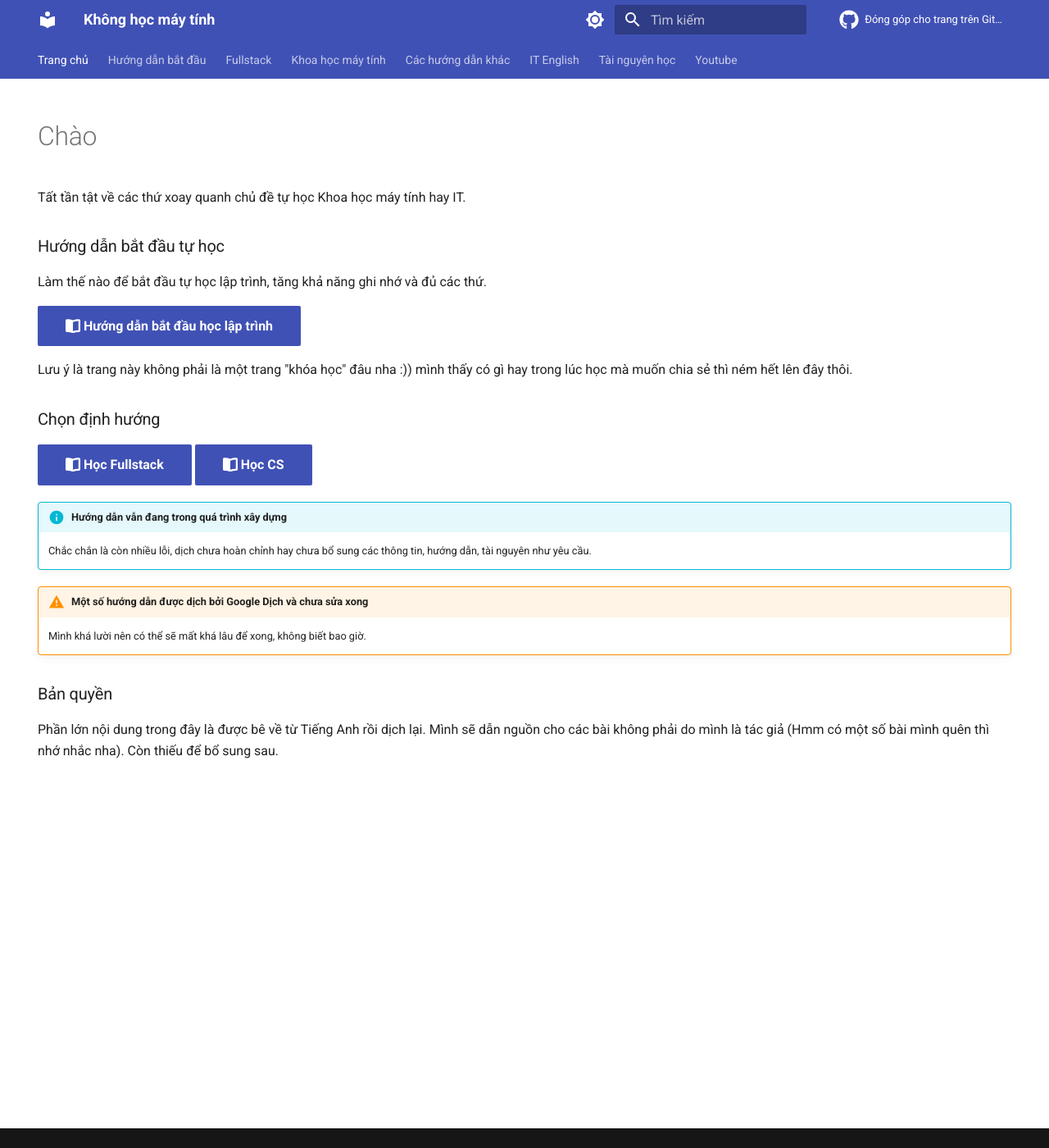
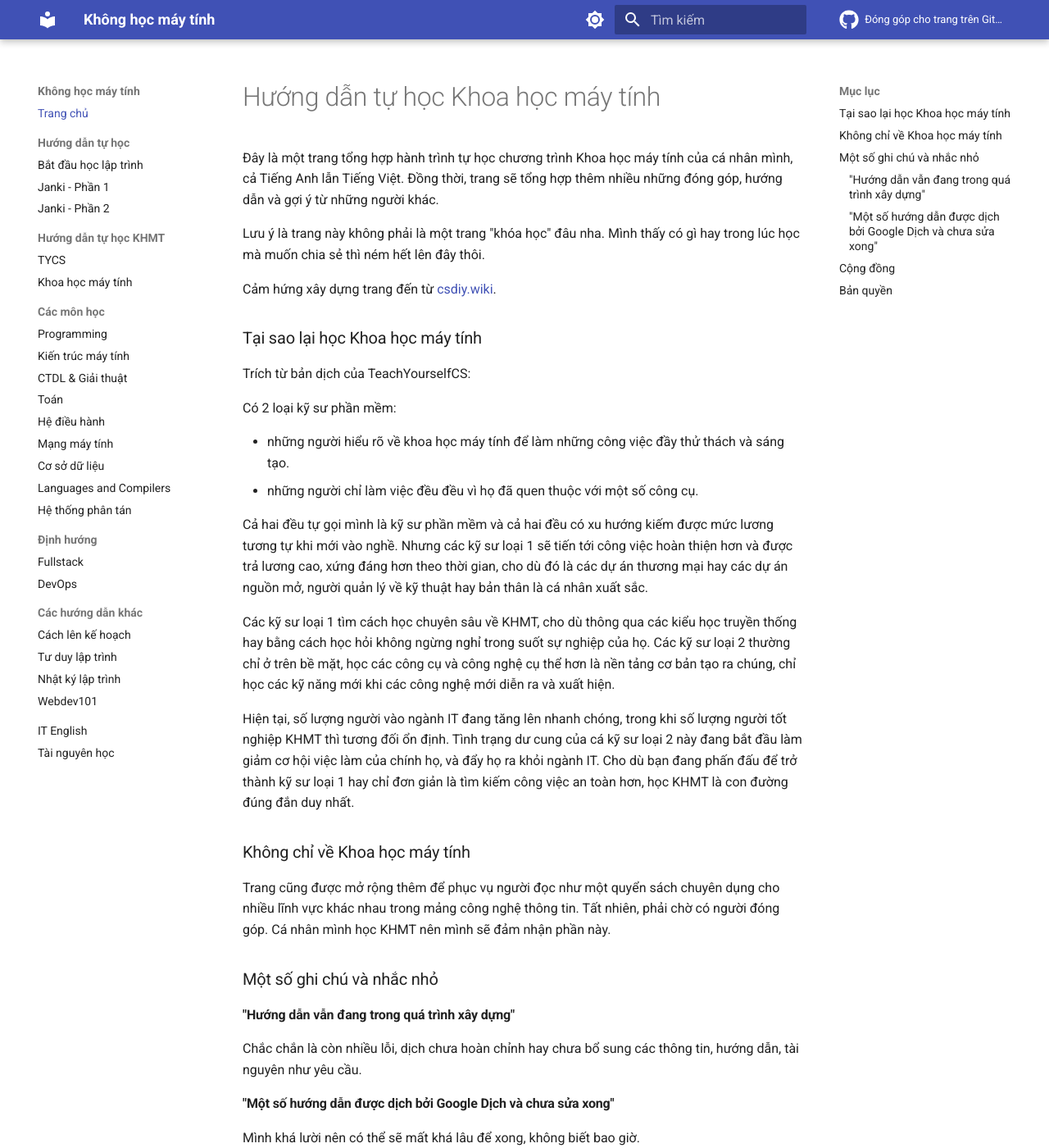
Before and after one commit to daihocmo/khoa-hoc-may-tinh, an MkDocs documentation site: the page built from docs/index.md, in a window 1280 px wide and 1400 px high. Shown: the whole window at 82% size. Built offline with MkDocs 1.6.1 and Material for MkDocs 9.7.7, drawn with Linux system fonts in a browser that asks for light colours; comment, search, counter and statistics services are not loaded; some of the changed text lies outside the part shown.

Commit message:
Cập nhật tạm thời

```diff
--- a/docs/index.md
+++ b/docs/index.md
@@ -1,29 +1,40 @@
----
-hide:
-  - navigation
-  - toc
----
+# Hướng dẫn tự học Khoa học máy tính
 
-# Chào
+Đây là một trang tổng hợp hành trình tự học chương trình Khoa học máy tính của cá nhân mình, cả Tiếng Anh lẫn Tiếng Việt. Đồng thời, trang sẽ tổng hợp thêm nhiều những đóng góp, hướng dẫn và gợi ý từ những người khác.
 
-Tất tần tật về các thứ xoay quanh chủ đề tự học Khoa học máy tính hay IT.
+Lưu ý là trang này không phải là một trang "khóa học" đâu nha. Mình thấy có gì hay trong lúc học mà muốn chia sẻ thì ném hết lên đây thôi.
 
-### Hướng dẫn bắt đầu tự học
-Làm thế nào để bắt đầu tự học lập trình, tăng khả năng ghi nhớ và đủ các thứ.
+Cảm hứng xây dựng trang đến từ [csdiy.wiki](https://csdiy.wiki/).
 
-[:fontawesome-solid-book-open: Hướng dẫn bắt đầu học lập trình ](truoc-khi-bat-dau.md){: .md-button .md-button--primary }
+### Tại sao lại học Khoa học máy tính
+Trích từ bản dịch của TeachYourselfCS:
 
-Lưu ý là trang này không phải là một trang "khóa học" đâu nha :)) mình thấy có gì hay trong lúc học mà muốn chia sẻ thì ném hết lên đây thôi.
+Có 2 loại kỹ sư phần mềm:
 
-### Chọn định hướng
-[:fontawesome-solid-book-open: Học Fullstack ](fullstack.md){: .md-button .md-button--primary }  [:fontawesome-solid-book-open: Học CS ](khmt.md){: .md-button .md-button--primary }
+-   những người hiểu rõ về khoa học máy tính để làm những công việc đầy thử thách và sáng tạo.
+-   những người chỉ làm việc đều đều vì họ đã quen thuộc với một số công cụ.
 
-!!! info "Hướng dẫn vẫn đang trong quá trình xây dựng"
-    Chắc chắn là còn nhiều lỗi, dịch chưa hoàn chỉnh hay chưa bổ sung các thông tin, hướng dẫn, tài nguyên như yêu cầu.
+Cả hai đều tự gọi mình là kỹ sư phần mềm và cả hai đều có xu hướng kiếm được mức lương tương tự khi mới vào nghề. Nhưng các kỹ sư loại 1 sẽ tiến tới công việc hoàn thiện hơn và được trả lương cao, xứng đáng hơn theo thời gian, cho dù đó là các dự án thương mại hay các dự án nguồn mở, người quản lý về kỹ thuật hay bản thân là cá nhân xuất sắc.
 
-!!! warning "Một số hướng dẫn được dịch bởi Google Dịch và chưa sửa xong"
-    Mình khá lười nên có thể sẽ mất khá lâu để xong, không biết bao giờ.
+Các kỹ sư loại 1 tìm cách học chuyên sâu về KHMT, cho dù thông qua các kiểu học truyền thống hay bằng cách học hỏi không ngừng nghỉ trong suốt sự nghiệp của họ. Các kỹ sư loại 2 thường chỉ ở trên bề mặt, học các công cụ và công nghệ cụ thể hơn là nền tảng cơ bản tạo ra chúng, chỉ học các kỹ năng mới khi các công nghệ mới diễn ra và xuất hiện.
 
+Hiện tại, số lượng người vào ngành IT đang tăng lên nhanh chóng, trong khi số lượng người tốt nghiệp KHMT thì tương đối ổn định. Tình trạng dư cung của cá kỹ sư loại 2 này đang bắt đầu làm giảm cơ hội việc làm của chính họ, và đẩy họ ra khỏi ngành IT. Cho dù bạn đang phấn đấu để trở thành kỹ sư loại 1 hay chỉ đơn giản là tìm kiếm công việc an toàn hơn, học KHMT là con đường đúng đắn duy nhất.
+
+### Không chỉ về Khoa học máy tính
+Trang cũng được mở rộng thêm để phục vụ người đọc như một quyển sách chuyên dụng cho nhiều lĩnh vực khác nhau trong mảng công nghệ thông tin. Tất nhiên, phải chờ có người đóng góp. Cá nhân mình học KHMT nên mình sẽ đảm nhận phần này.
+
+### Một số ghi chú và nhắc nhỏ
+
+#### "Hướng dẫn vẫn đang trong quá trình xây dựng"
+
+Chắc chắn là còn nhiều lỗi, dịch chưa hoàn chỉnh hay chưa bổ sung các thông tin, hướng dẫn, tài nguyên như yêu cầu.
+
+#### "Một số hướng dẫn được dịch bởi Google Dịch và chưa sửa xong"
+
+Mình khá lười nên có thể sẽ mất khá lâu để xong, không biết bao giờ.
+
+### Cộng đồng
+Mình có làm một cộng đồng liên quan đến Khoa học máy tính trên Discord. Bạn có thể [tham gia tại đây](https://discord.gg/x93EE354PB)
 
 ### Bản quyền
 Phần lớn nội dung trong đây là được bê về từ Tiếng Anh rồi dịch lại. Mình sẽ dẫn nguồn cho các bài không phải do mình là tác giả (Hmm có một số bài mình quên thì nhớ nhắc nha). Còn thiếu để bổ sung sau.
--- a/mkdocs.yml
+++ b/mkdocs.yml
@@ -6,14 +6,14 @@ repo_name: Đóng góp cho trang trên Github
 
 nav:
   - 'Trang chủ': 'index.md'
-  - 'Hướng dẫn bắt đầu':
+  - 'Hướng dẫn tự học':
     - 'Bắt đầu học lập trình': 'truoc-khi-bat-dau-vi.md'
     - 'Janki - Phần 1': 'janki1-vi.md'
     - 'Janki - Phần 2': 'janki2-vi.md'
-  - 'Fullstack': 'fullstack.md'
-  - 'Khoa học máy tính':
+  - 'Hướng dẫn tự học KHMT':
     - 'TYCS': 'khmt.md'
     - 'Khoa học máy tính': 'khmt-vi.md'
+  - 'Các môn học':
     - 'Programming': 'programming.md'
     - 'Kiến trúc máy tính': 'architecture.md'
     - 'CTDL & Giải thuật': 'algorithms.md'
@@ -23,6 +23,9 @@ nav:
     - 'Cơ sở dữ liệu': 'database.md'
     - 'Languages and Compilers': 'languages-and-compilers.md'
     - 'Hệ thống phân tán': 'distributed-systems.md'
+  - 'Định hướng':
+    - 'Fullstack': 'fullstack.md'
+    - 'DevOps': 'devops.md'
   - 'Các hướng dẫn khác':
     - 'Cách lên kế hoạch': 'cach-len-ke-hoach.md'
     - 'Tư duy lập trình': 'tu-duy-lap-trinh.md'
@@ -30,7 +33,6 @@ nav:
     - 'Webdev101': 'webdev101.md'
   - 'IT English': 'tieng-anh-it.md'
   - 'Tài nguyên học': 'resources.md'
-  - 'Youtube': 'youtube.md'
 
 
 theme:
@@ -54,7 +56,9 @@ theme:
         name: Switch to light mode
   features:
     - navigation.instant
-    - navigation.tabs
+    - navigation.instant.progress
+    - navigation.sections
+    - navigation.expand
     - search.suggest
     - search.highlighting
     - search.share
@@ -63,25 +67,6 @@ theme:
     repo: fontawesome/brands/github
   language: vi
 
-markdown_extensions:
-  - pymdownx.emoji:
-      emoji_index: !!python/name:material.extensions.emoji.twemoji
-      emoji_generator: !!python/name:material.extensions.emoji.to_svg
-  - meta
-  - admonition
-  - attr_list
-  - pymdownx.critic
-  - pymdownx.caret
-  - pymdownx.mark
-  - pymdownx.tilde
-  - pymdownx.details
-  - pymdownx.keys
-  - pymdownx.superfences
-  - pymdownx.tabbed:
-      alternate_style: true
-  - toc:
-      permalink: true
-
 plugins:
   - search
   - open-in-new-tab
```
Also changed, not shown: docs/architecture.md (+10 -2 lines), docs/fullstack.md (+1 -4 lines), docs/resources.md (+1 -4 lines), docs/tieng-anh-it.md (+1 -4 lines), docs/youtube.md (deleted, +0 -119 lines), docs/devops.md (added).
